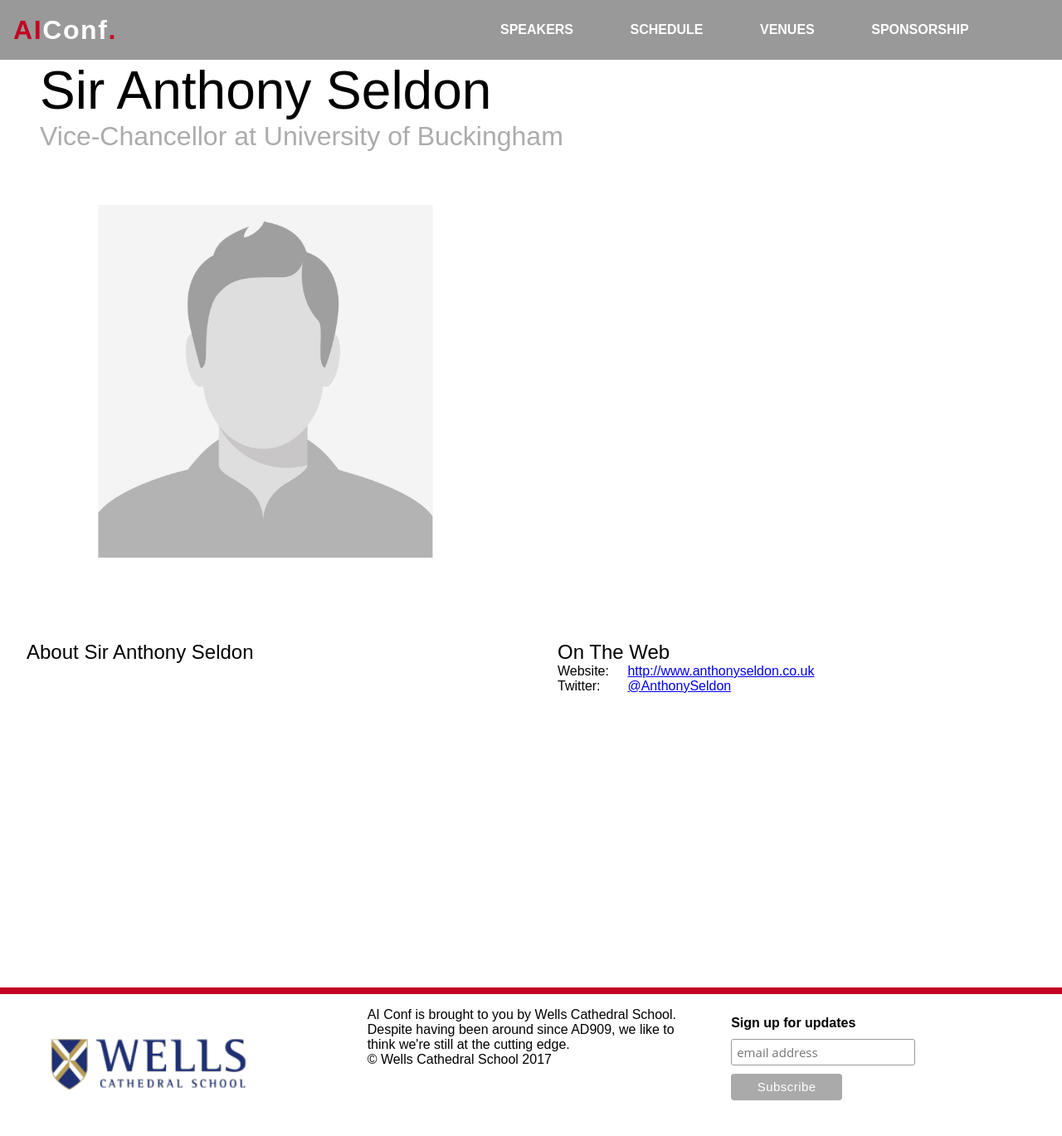
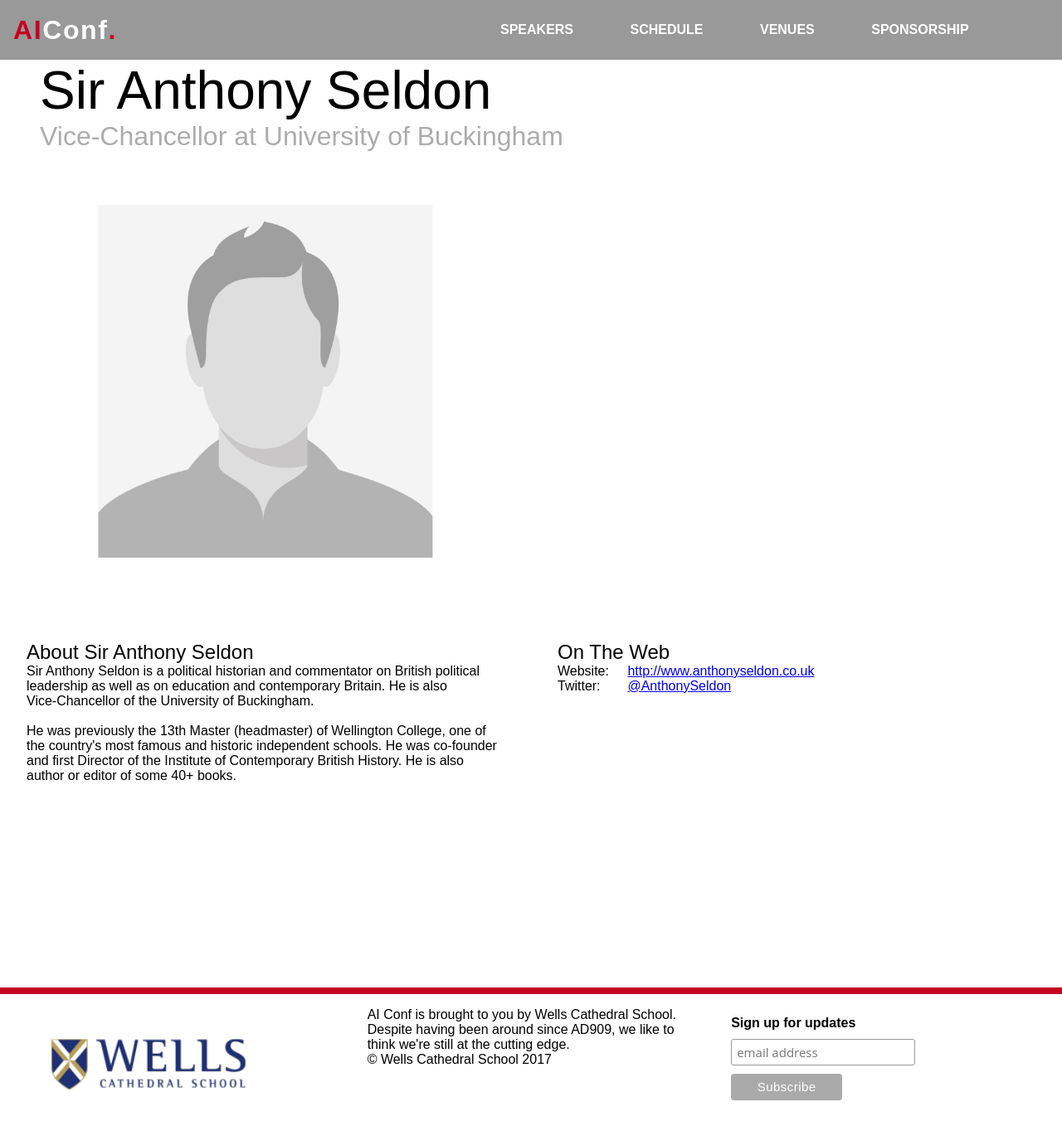
Before and after one commit to AIConf/aiconf.github.io, a Jekyll site: the page built from _speakers/anthony-seldon.md, in a window 1280 px wide. Shown: the whole page at 83% size. Built offline with Jekyll 4.4.1, drawn with Linux system fonts in a browser that asks for light colours.

Commit message:
Anthony Seldon biog

```diff
--- a/_speakers/anthony-seldon.md
+++ b/_speakers/anthony-seldon.md
@@ -9,7 +9,7 @@
 twitter: AnthonySeldon
 youtube:
 website: http://www.anthonyseldon.co.uk
-about:
+about: Sir Anthony Seldon is a political historian and commentator on British political leadership as well as on education and contemporary Britain. He is also Vice&#8209;Chancellor of the University of Buckingham.<br><br>He was previously the 13th Master (headmaster) of Wellington College, one of the country&#39;s most famous and historic independent schools. He was co&#8209;founder and first Director of the Institute of Contemporary British History. He is also author or editor of some 40+ books.
 events:
 
 ---
```
